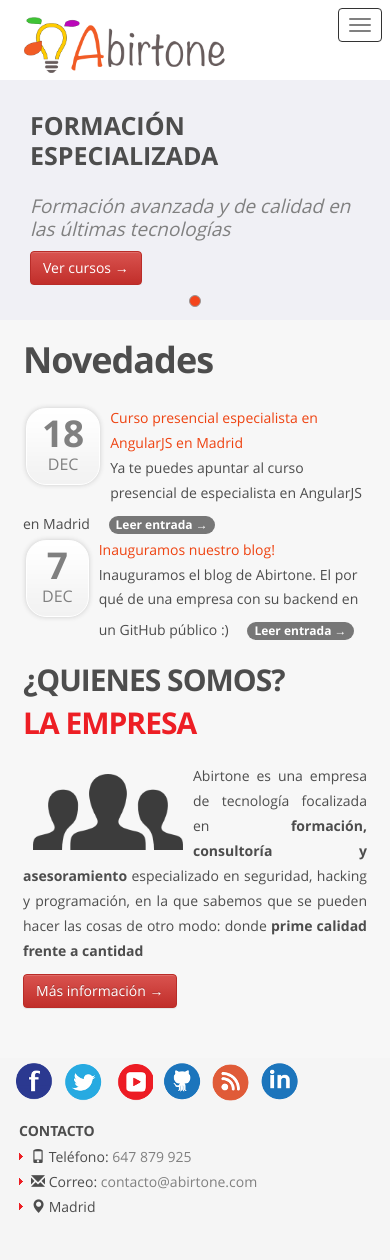
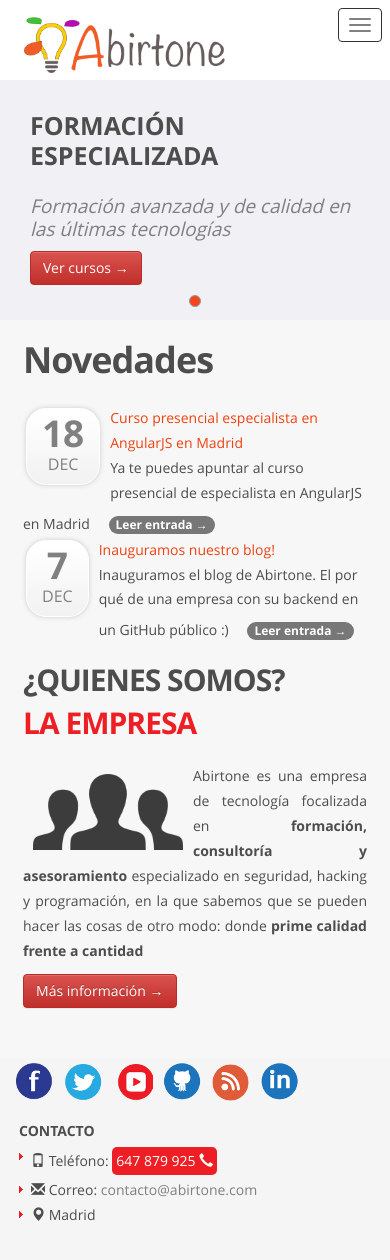
Before and after one commit to abirtone/abirtone.github.io, a Jekyll site: the page built from index.html, in a window 390 px wide and 1317 px high. Shown: the top 1260 px of the window. Built offline with Jekyll 4.4.1, drawn with Linux system fonts in a browser that asks for light colours.

Commit message:
Updated some improvements for usability

```diff
--- a/static/css/custom.css
+++ b/static/css/custom.css
@@ -550,6 +550,14 @@
     margin: 10px;
     max-width: 150px;
 }
+@media (max-width: 789px) {
+    #_ksi82 a {
+        background-color: #ed1e24;
+        color: #ffffff;
+        padding: 4px 4px 4px 4px;
+        border-radius: 5px 5px 5px 5px;
+    }
+}
 
 
 /**************************************
--- a/static/js/custom.js
+++ b/static/js/custom.js
@@ -15,7 +15,7 @@
     var k91 = "647" + " 8";
     var _K9919 = "79" + " 925";
     var _ji1iiii = k91 + _K9919;
-    var mskoo_ = "<i class=\"glyphicon glyphicon-phone\"></i> Teléfono: <a href=\"te" + "l:" + _ji1iiii + "\" >" + _ji1iiii + "</a>";
+    var mskoo_ = "<i class=\"glyphicon glyphicon-phone\"></i> Teléfono: <a href=\"te" + "l:" + _ji1iiii + "\" >" + _ji1iiii + " <i class='glyphicon glyphicon-earphone'></i></a>";
     $('#_ksi82').html(mskoo_);
 }
 
```
